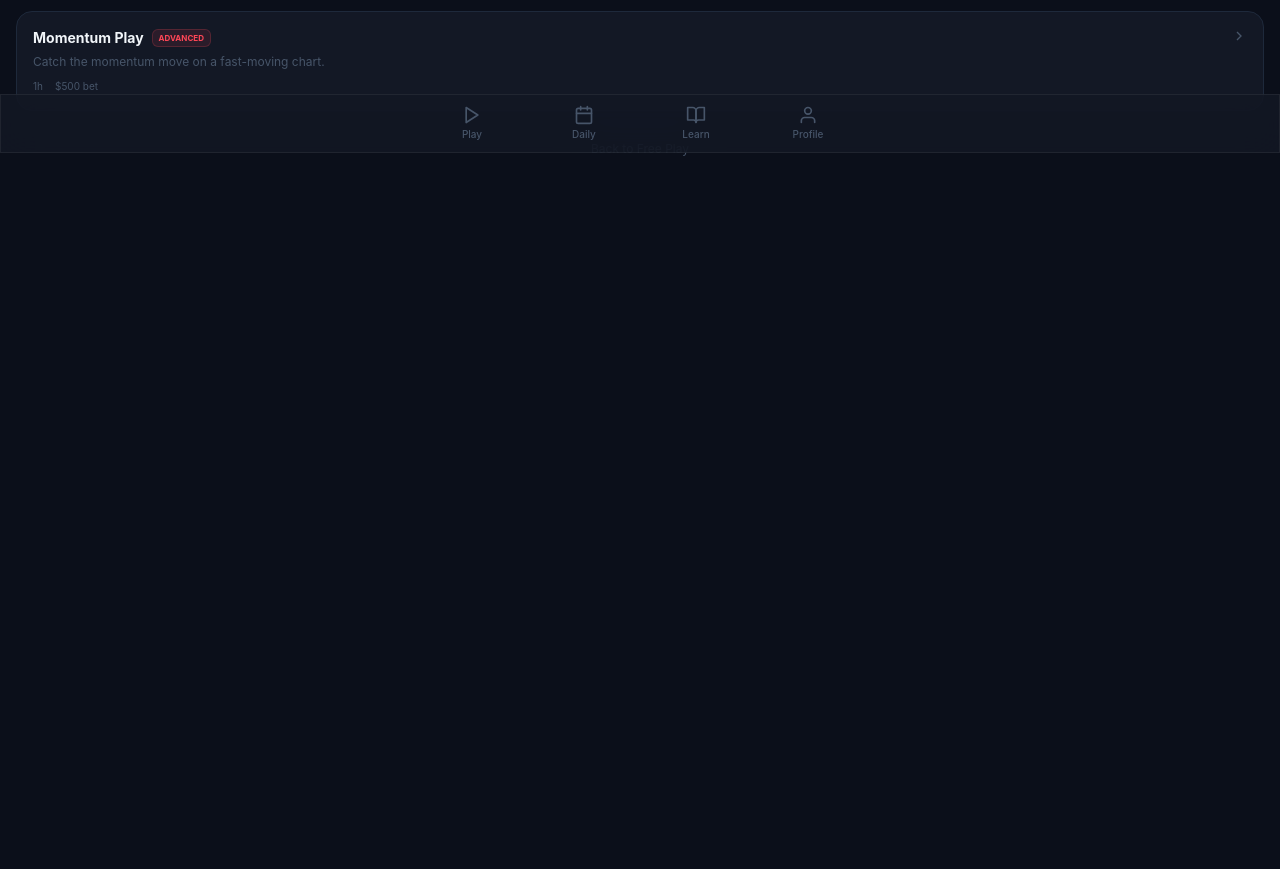
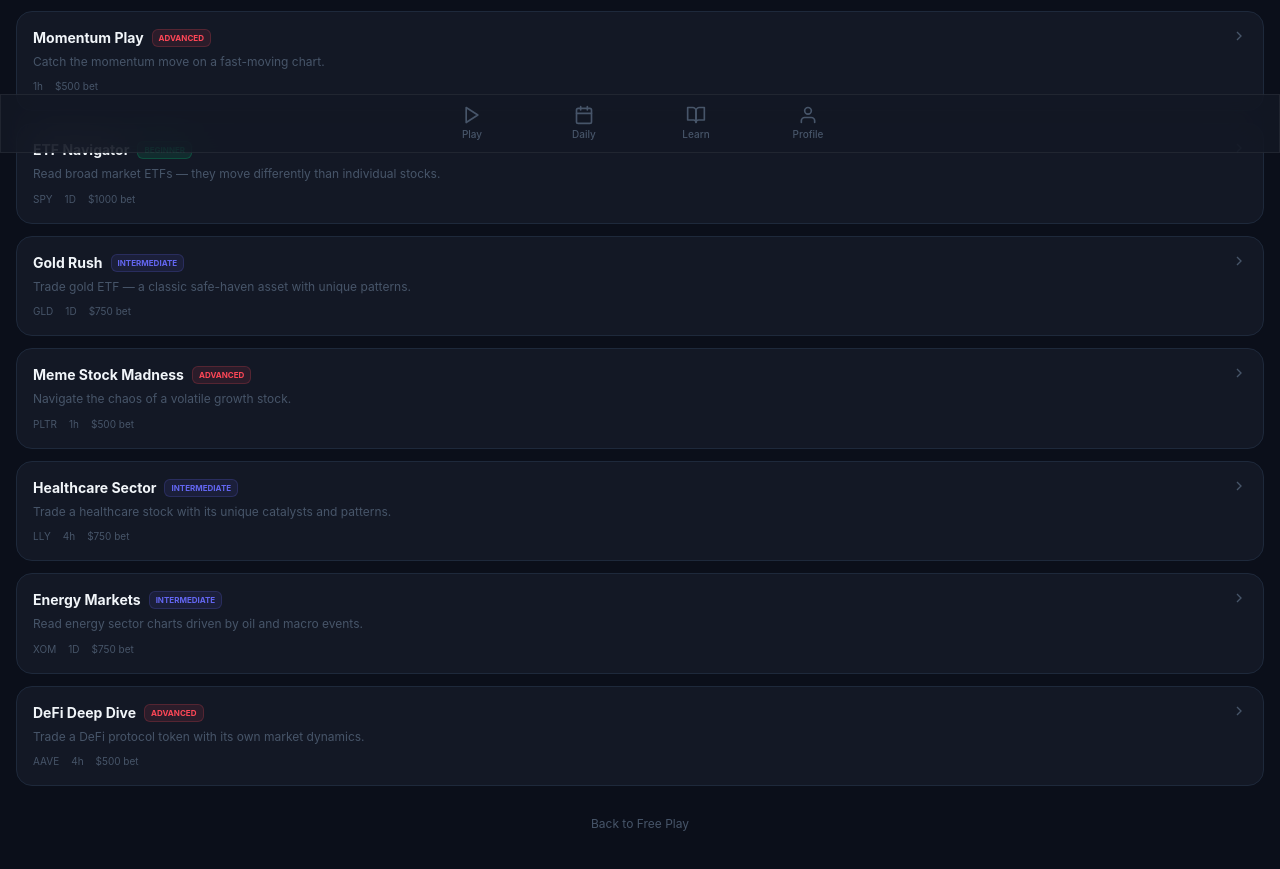
Before and after one commit to tony072319/SwipeTrade, a Next.js app: page /challenges in a window 1280 px wide. Shown: the part 647-1516 px from the top of the page. Before the commit the page ends 886 px from the top, so only its background shows below. Built offline with nearby package versions, Linux system fonts and the light colour scheme.

Commit message:
Add ETF tab to asset picker and 6 new challenge scenarios
Organizes 80+ assets with dedicated ETF filter tab and adds scenarios
for ETFs, gold, meme stocks, healthcare, energy, and DeFi trading.

https://claude.ai/code/session_01X6ciqijWxvWzYztcjrkKP5

```diff
--- a/src/app/challenges/page.tsx
+++ b/src/app/challenges/page.tsx
@@ -82,6 +82,66 @@ const SCENARIOS: Scenario[] = [
     hint: "Three consecutive green/red candles with growing bodies suggest strong momentum.",
     difficulty: "advanced",
     timeframe: "1h",
+    betAmount: 500,
+  },
+  {
+    id: "etf-tracker",
+    title: "ETF Navigator",
+    description: "Read broad market ETFs — they move differently than individual stocks.",
+    hint: "ETFs are less volatile. Focus on gradual trends, support zones, and sector rotation signals.",
+    difficulty: "beginner",
+    asset: "SPY",
+    timeframe: "1D",
+    betAmount: 1000,
+  },
+  {
+    id: "gold-safe-haven",
+    title: "Gold Rush",
+    description: "Trade gold ETF — a classic safe-haven asset with unique patterns.",
+    hint: "Gold tends to trend for long periods. Look for momentum and avoid counter-trend trades.",
+    difficulty: "intermediate",
+    asset: "GLD",
+    timeframe: "1D",
+    betAmount: 750,
+  },
+  {
+    id: "meme-stock",
+    title: "Meme Stock Madness",
+    description: "Navigate the chaos of a volatile growth stock.",
+    hint: "Extreme moves can reverse fast. Look for exhaustion signals like long wicks after big moves.",
+    difficulty: "advanced",
+    asset: "PLTR",
+    timeframe: "1h",
+    betAmount: 500,
+  },
+  {
+    id: "pharma-play",
+    title: "Healthcare Sector",
+    description: "Trade a healthcare stock with its unique catalysts and patterns.",
+    hint: "Pharma stocks can gap. Focus on the trend before the gap, not the gap itself.",
+    difficulty: "intermediate",
+    asset: "LLY",
+    timeframe: "4h",
+    betAmount: 750,
+  },
+  {
+    id: "energy-trade",
+    title: "Energy Markets",
+    description: "Read energy sector charts driven by oil and macro events.",
+    hint: "Energy stocks trend strongly. Look for breakouts from consolidation ranges.",
+    difficulty: "intermediate",
+    asset: "XOM",
+    timeframe: "1D",
+    betAmount: 750,
+  },
+  {
+    id: "defi-altcoin",
+    title: "DeFi Deep Dive",
+    description: "Trade a DeFi protocol token with its own market dynamics.",
+    hint: "Altcoins often follow BTC but with higher beta. Check if BTC is trending first.",
+    difficulty: "advanced",
+    asset: "AAVE",
+    timeframe: "4h",
     betAmount: 500,
   },
 ];
--- a/src/components/game/AssetPicker.tsx
+++ b/src/components/game/AssetPicker.tsx
@@ -5,6 +5,11 @@ import type { Asset } from "@/types/chart";
 import { CRYPTO_ASSETS, STOCK_ASSETS, ALL_ASSETS } from "@/lib/data/assets";
 import { useSettingsStore } from "@/stores/settings-store";
 import { cn } from "@/lib/utils";
+
+// ETF symbols for sub-filtering
+const ETF_SYMBOLS = new Set(["SPY", "QQQ", "IWM", "DIA", "ARKK", "XLF", "XLE", "GLD", "TLT"]);
+const ETF_ASSETS = STOCK_ASSETS.filter((a) => ETF_SYMBOLS.has(a.symbol));
+const PURE_STOCK_ASSETS = STOCK_ASSETS.filter((a) => !ETF_SYMBOLS.has(a.symbol));
 
 interface AssetPickerProps {
   open: boolean;
@@ -19,11 +24,11 @@ export default function AssetPicker({
   onSelect,
   selectedAsset,
 }: AssetPickerProps) {
-  const [tab, setTab] = useState<"all" | "crypto" | "stocks">("all");
+  const [tab, setTab] = useState<"all" | "crypto" | "stocks" | "etfs">("all");
   const [search, setSearch] = useState("");
   const { recentAssets, favoriteAssets, addRecentAsset, toggleFavorite } = useSettingsStore();
 
-  const baseAssets = tab === "crypto" ? CRYPTO_ASSETS : tab === "stocks" ? STOCK_ASSETS : ALL_ASSETS;
+  const baseAssets = tab === "crypto" ? CRYPTO_ASSETS : tab === "stocks" ? PURE_STOCK_ASSETS : tab === "etfs" ? ETF_ASSETS : ALL_ASSETS;
 
   const assets = useMemo(() => {
     if (!search.trim()) return baseAssets;
@@ -102,11 +107,12 @@ export default function AssetPicker({
         </button>
 
         {/* Tabs */}
-        <div className="flex gap-1 px-4 pb-3">
+        <div className="flex gap-1 px-4 pb-3 overflow-x-auto scrollbar-hide">
           {[
             { key: "all" as const, label: `All (${ALL_ASSETS.length})` },
             { key: "crypto" as const, label: `Crypto (${CRYPTO_ASSETS.length})` },
-            { key: "stocks" as const, label: `Stocks (${STOCK_ASSETS.length})` },
+            { key: "stocks" as const, label: `Stocks (${PURE_STOCK_ASSETS.length})` },
+            { key: "etfs" as const, label: `ETFs (${ETF_ASSETS.length})` },
           ].map((t) => (
             <button
               key={t.key}
@@ -123,7 +129,7 @@ export default function AssetPicker({
           ))}
         </div>
 
-        <div className="max-h-64 overflow-y-auto px-4 pb-6">
+        <div className="max-h-72 overflow-y-auto px-4 pb-6">
           {/* Favorite assets */}
           {showFavorites && (
             <div className="mb-3">
```
